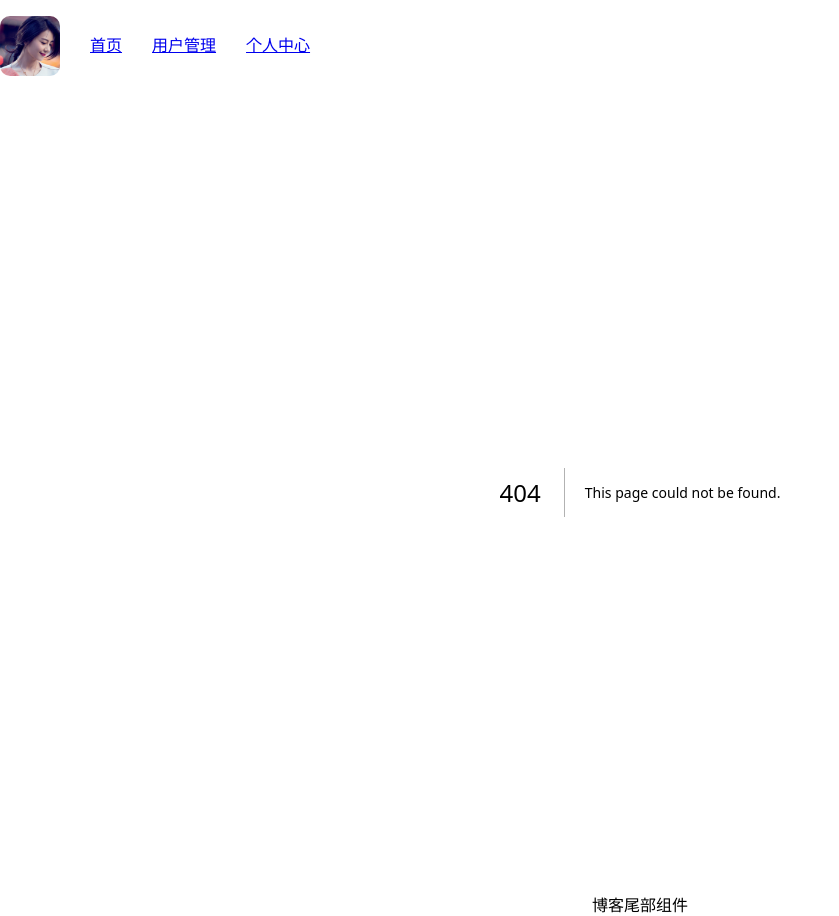
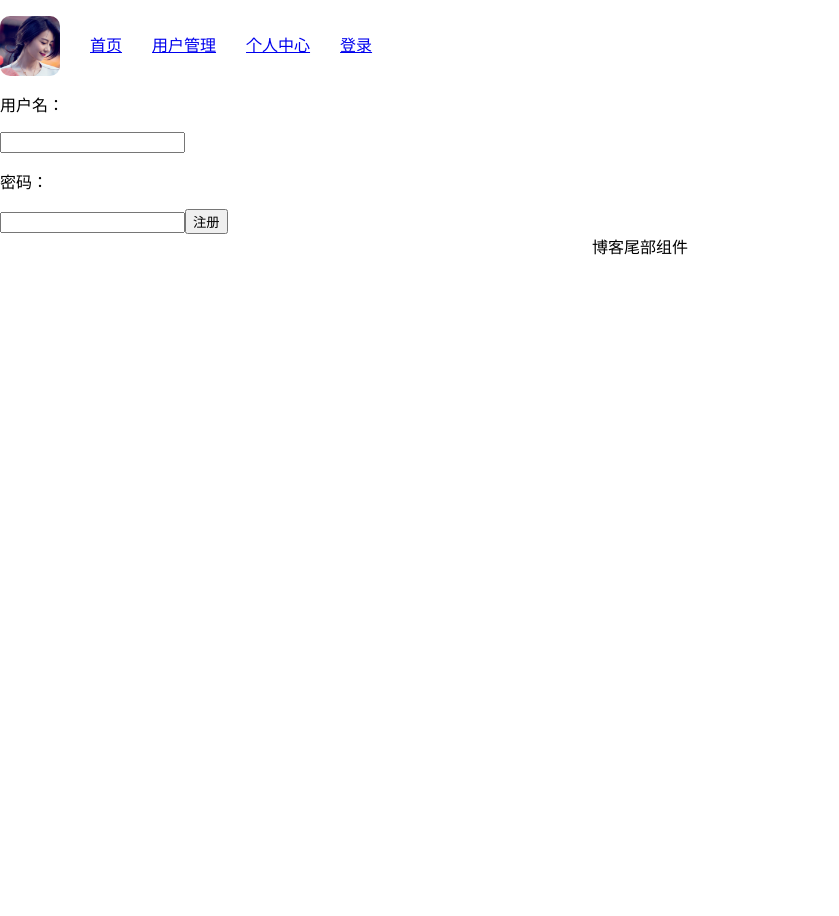
Before and after one commit to FuYuanHe/React-Next-Demo, a Next.js app: page /login in a window 1280 px wide. Before the commit this address had no page. Shown: the whole page, without its empty margins (0-839 px from the left). After the commit the page ends 800 px from the top, so only its background shows below. Built offline with nearby package versions, Linux system fonts and the light colour scheme.

Commit message:
feat:接入redux

```diff
--- a/pages/_app.js
+++ b/pages/_app.js
@@ -2,8 +2,14 @@ import App from "next/app";
 import Link from "next/link";
 import styles from './_app.module.css'
 import '../styles/global.css'
+import {Provider} from 'react-redux'
+import {getStore} from '../store'
 
 class LayoutApp extends App {
+    constructor(props){
+        super(props)
+        this.store = getStore()
+    }
     static async getInitialProps({Component,ctx}){
         let pageProps = {}
         if(Component.getInitialProps&&typeof Component.getInitialProps ==='function'){
@@ -13,8 +19,9 @@ class LayoutApp extends App {
     }
     render() {
         let { Component,pageProps } = this.props
+        const {currentUser} = this.store.getState()
         return (
-            <div>
+            <Provider store={this.store}>
                 <style>
                     {
                         `li{
@@ -31,11 +38,16 @@ class LayoutApp extends App {
                         <li><Link href={'/'}>首页</Link></li>
                         <li><Link href={'/user'}>用户管理</Link></li>
                         <li><Link href={'/profile'}>个人中心</Link></li>
+                        <li>
+                            {
+                                currentUser?<span>{currentUser.name}</span>:<Link href={'/login'}>登录</Link>
+                            }
+                        </li>
                     </ul>
                 </header>
                 <Component {...pageProps}/>
                 <footer style={{textAlign:"center"}}>博客尾部组件</footer>
-            </div>
+            </Provider>
         )
     }
 }
--- /dev/null
+++ b/pages/login/index.js
@@ -0,0 +1,43 @@
+import Layout from "../user"
+import { useRef } from "react"
+import {useDispatch} from 'react-redux'
+import { SET_USER_INFO } from "store/actionType"
+import request from "utils/request"
+import {router} from 'next/router'
+
+function login(){
+    const dispatch = useDispatch()
+    const inputRef = useRef(null)
+    const inputRef1 = useRef(null)
+    const handleSubmit = async(event)=>{
+        event.preventDefault()
+        const name = inputRef.current.value
+        const password = inputRef1.current.value
+        const user = {name,password}
+        let res = await request.post('/api/login',user)
+        console.log('res',res);
+        if(res.data.success){
+            // 将用户信息保存到仓库中
+            dispatch({type:SET_USER_INFO,payload:user})
+            router.push('/')
+        }else{
+            alert('登录失败')
+        }
+    }
+    return (
+        // <Layout>
+            <form>
+                <p>用户名：</p>
+                <span>
+                    <input ref={inputRef} />
+                </span>
+                <p>密码：</p>
+                <span>
+                    <input ref={inputRef1} />
+                </span>
+                <button onClick={handleSubmit}>注册</button>
+            </form>
+        // </Layout>
+    )
+}
+export default login
--- /dev/null
+++ b/store/actionType.js
@@ -0,0 +1 @@
+export const SET_USER_INFO = 'SET_USER_INFO'
--- /dev/null
+++ b/store/index.js
@@ -0,0 +1,9 @@
+import {createStore} from 'redux'
+import reducer from './reducer'
+
+function getStore(initState){
+    return createStore(reducer,initState)
+}
+export {
+    getStore
+}
--- /dev/null
+++ b/store/reducer.js
@@ -0,0 +1,14 @@
+
+import {SET_USER_INFO} from './actionType'
+const initState = {
+    currentUser :null
+}
+function reducer(state=initState,action){
+    switch (action.type) {
+        case SET_USER_INFO:
+            return {currentUser:action.payload}
+        default:
+            return state;
+    }
+}
+export default reducer
```
